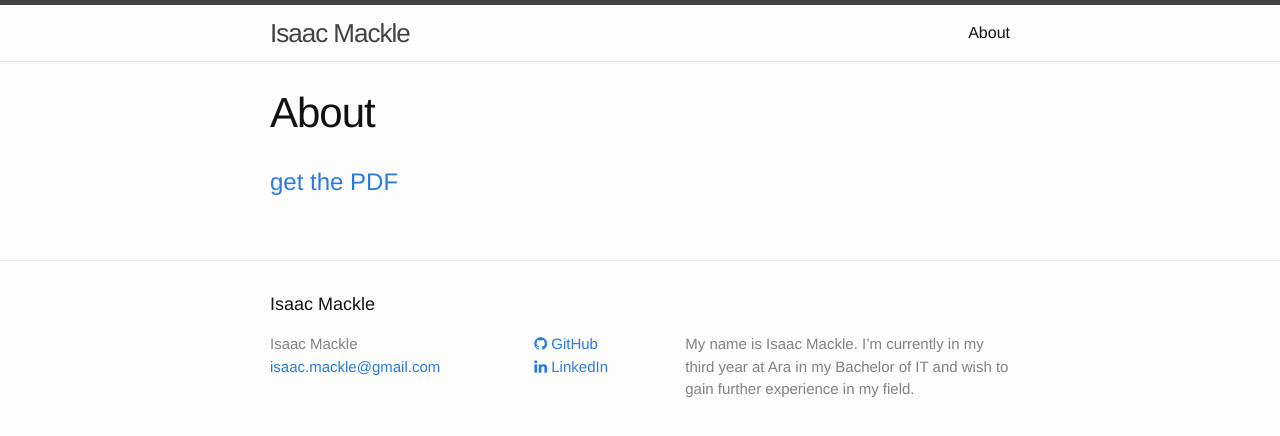
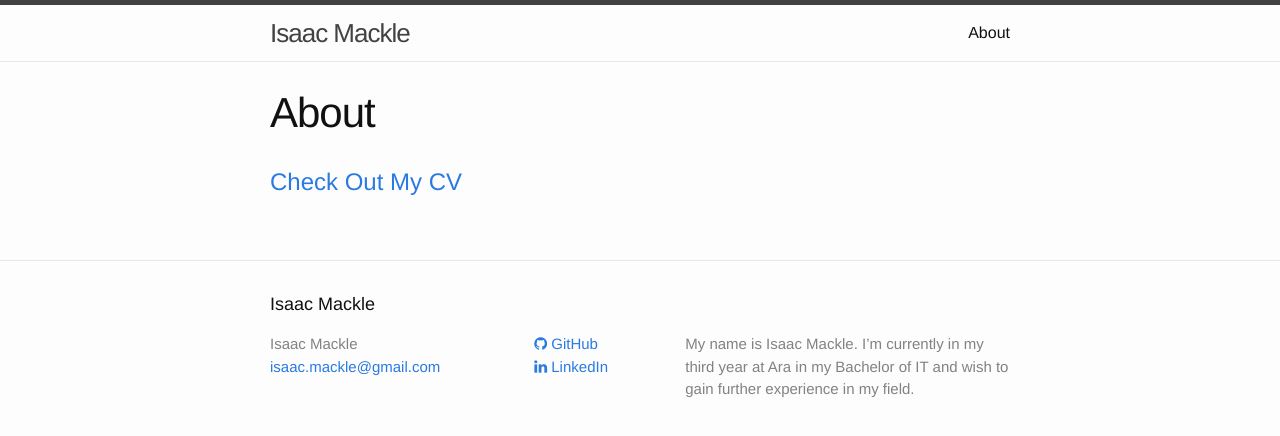
Before and after one commit to ism0080/ism0080.github.io, a Jekyll site: the page built from about.md, in a window 1280 px wide. Shown: the top 436 px of the page. Built offline with Jekyll 4.4.1, drawn with Linux system fonts in a browser that asks for light colours; nearby versions of some CDN libraries.

Commit message:
html fix

```diff
--- a/_posts/2017-07-26-html-skill.markdown
+++ b/_posts/2017-07-26-html-skill.markdown
@@ -4,7 +4,7 @@ title:  "HTML"
 date:   2017-07-26 21:35:00 +0000
 categories: jekyll update
 ---
-The [website][website] brief was:
+The [website]({{ site.url }}/HTML/great-art) brief was:
 >"You are required to build a website for your client, Hubert Humperdinck, who is an art collector with a vast collection he wishes to share with the world via the World Wide Web. Hubert has decided that you will create a website for one artist in his collection."
 
 It also needed to be responsive through the use of media queries so that any device could easily view the website.
--- a/about.md
+++ b/about.md
@@ -3,5 +3,5 @@ layout: page
 title: About
 permalink: /about/
 ---
-[get the PDF]({{ site.url }}/docs/CV.pdf)
+[Check Out My CV]({{ site.url }}/docs/CV.pdf)
 =====================
```
Also changed, not shown: other parts of _posts/2017-07-26-html-skill.markdown (+0 -2 lines).
